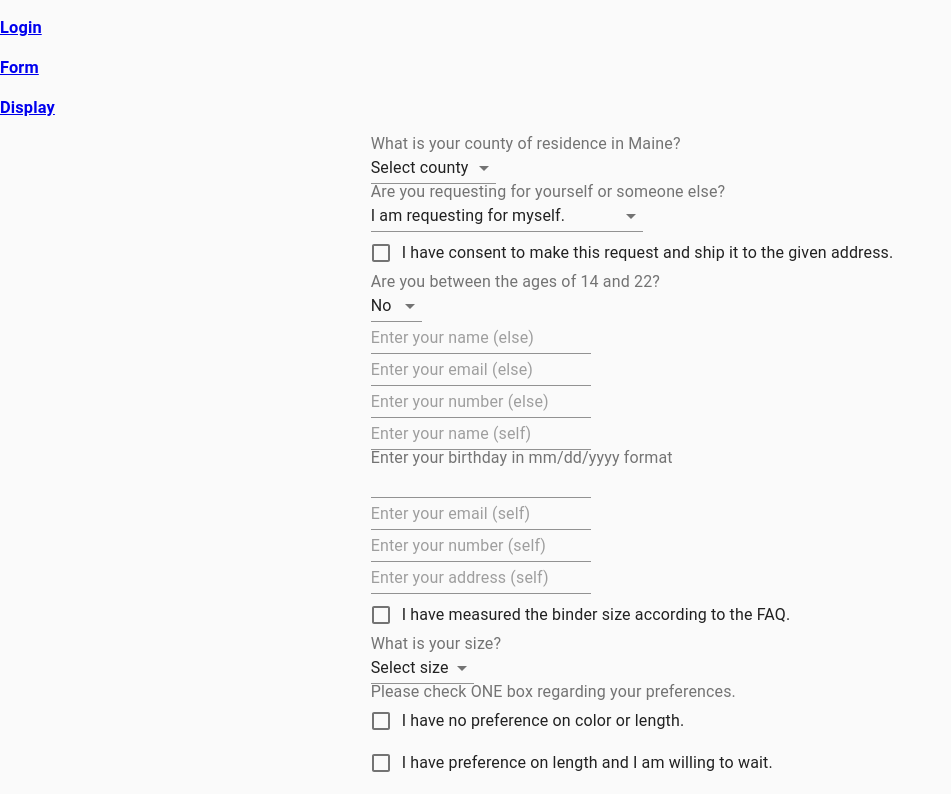
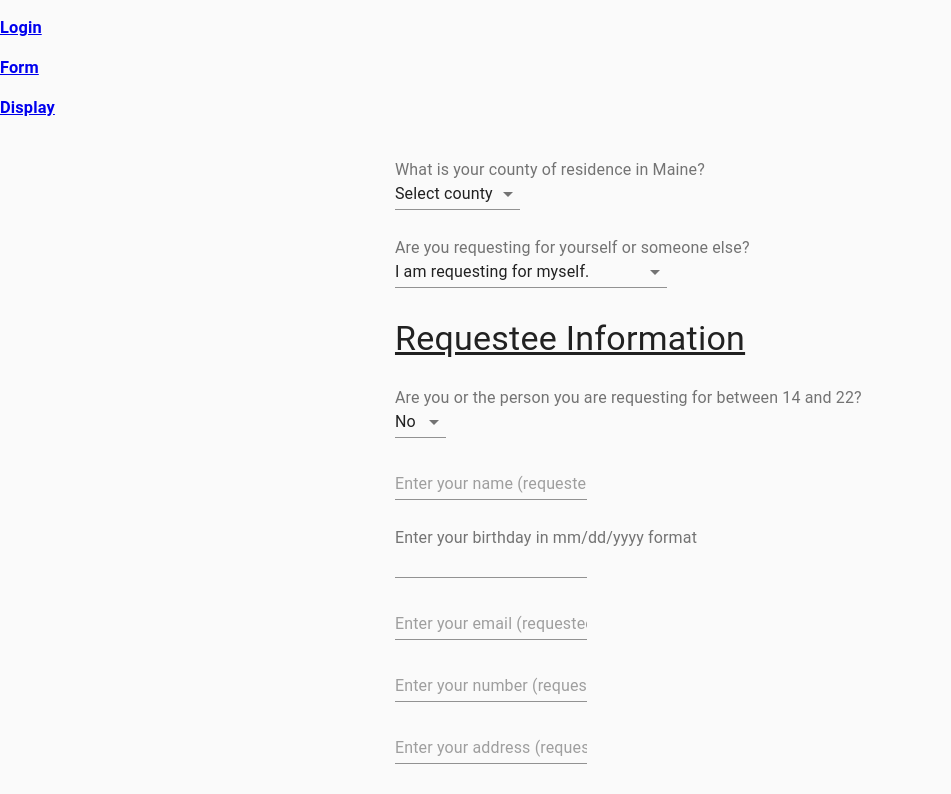
Before and after one commit to limzkil/OM-binder-program, a React (Create React App) app: page /form in a window 1280 px wide. Shown: the top 794 px of the page, without its empty margins (0-951 px from the left). Built offline with nearby package versions, Linux system fonts and the light colour scheme.

Commit message:
spacing on display, form improved

```diff
--- a/src/ReqForm.js
+++ b/src/ReqForm.js
@@ -9,8 +9,25 @@ import InputLabel from "@material-ui/core/InputLabel";
 import NativeSelect from "@material-ui/core/NativeSelect";
 import Checkbox from "@material-ui/core/Checkbox";
 import FormControlLabel from "@material-ui/core/FormControlLabel";
+import Typography from "@material-ui/core/Typography";
 
-import { useState } from "react";
+import { useState, useEffect } from "react";
+
+const useStyles = makeStyles({
+  formContain: {
+    minHeight: "100vh",
+  },
+  formItemContain: {
+    margin: "30px",
+  },
+  formItemField: {
+    width: "15vw",
+  },
+  formHeadings: {
+    margin: "30px",
+    textDecoration: "underline",
+  },
+});
 
 export default function ReqForm() {
   const [sent, setSent] = useState(false);
@@ -18,14 +35,15 @@ export default function ReqForm() {
   const [emailSelf, setEmailSelf] = useState("");
   const [numberSelf, setNumberSelf] = useState("");
   const [addressSelf, setAddressSelf] = useState("");
-  const [birth, setBirth] = useState("")
+  const [birth, setBirth] = useState("");
   const [resMaine, setResMaine] = useState("");
   const [ageCheck, setAgeCheck] = useState(false);
-  const [selfOrElse, setSelfOrElse] = useState(true);
+  const [selfOrElse, setSelfOrElse] = useState(false);
   const [minorConsent, setMinorConsent] = useState(false);
   const [nameElse, setNameElse] = useState("");
   const [emailElse, setEmailElse] = useState("");
   const [numberElse, setNumberElse] = useState("");
+  const [relMinor, setRelMinor] = useState("");
   const [yesMeasure, setYesMeasure] = useState(false);
   const [bindSize, setBindSize] = useState("");
   const [noPref, setNoPref] = useState(false);
@@ -35,6 +53,11 @@ export default function ReqForm() {
   const [bindLength, setBindLength] = useState("");
   const [bindColor, setBindColor] = useState("");
   const [yesConfirm, setYesConfirm] = useState(false);
+
+  const isTrue = true;
+  const isFalse = false;
+
+  const style = useStyles();
 
   const handleSend = async (e) => {
     setSent(true);
@@ -46,8 +69,7 @@ export default function ReqForm() {
           numberSelf: numberSelf,
           numberElse: numberElse,
           addressSelf: addressSelf,
-          size: bindSize
-
+          size: bindSize,
         }),
         headers: { "content-type": "application/json" },
         method: "POST",
@@ -57,6 +79,14 @@ export default function ReqForm() {
     }
   };
 
+  useEffect(() => {
+    if (selfOrElse === "true") {
+      setSelfOrElse(true);
+    } else if (selfOrElse === "false") {
+      setSelfOrElse(false);
+    }
+  }, [selfOrElse]);
+
   return (
     <>
       {/* div container setting the styling of the entire form to root */}
@@ -65,14 +95,14 @@ export default function ReqForm() {
         {!sent ? (
           <Grid
             container
-            spacing={0}
+            spacing={1}
             direction="column"
             alignItems="center"
             justify="center"
-            style={{ minHeight: "100vh" }}
+            className={style.formContain}
           >
-            <form onSubmit={handleSend}  action="/" method="POST">
-              <Grid item xs={12}>
+            <form onSubmit={handleSend} action="/" method="POST">
+              <Grid item xs={12} className={style.formItemContain}>
                 <InputLabel>
                   What is your county of residence in Maine?
                 </InputLabel>
@@ -102,7 +132,7 @@ export default function ReqForm() {
                 </NativeSelect>
               </Grid>
 
-              <Grid item xs={12}>
+              <Grid item xs={12} className={style.formItemContain}>
                 <InputLabel>
                   Are you requesting for yourself or someone else?
                 </InputLabel>
@@ -111,14 +141,20 @@ export default function ReqForm() {
                   value={selfOrElse}
                   onChange={(e) => setSelfOrElse(e.target.value)}
                 >
-                  <option value={true}>I am requesting for myself.</option>
-                  <option value={false}>
+                  <option value={false}>I am requesting for myself.</option>
+                  <option value={true}>
                     I am requesting for someone else.
                   </option>
                 </NativeSelect>
               </Grid>
+              {console.log(selfOrElse)}
 
-              <Grid item xs={12}>
+              {selfOrElse ? (
+                <>
+                  <Typography className={style.formHeadings} variant="h4">
+                    Requester Information
+                  </Typography>
+                  <Grid item xs={12} className={style.formItemContain}>
                     <FormControlLabel
                       control={
                         <Checkbox
@@ -130,8 +166,68 @@ export default function ReqForm() {
                     />
                   </Grid>
 
-              <Grid item xs={12}>
-                <InputLabel>Are you between the ages of 14 and 22?</InputLabel>
+                  <Grid item xs={12} className={style.formItemContain}>
+                    <TextField
+                      type="text"
+                      name="elseName"
+                      placeholder="Enter your name (requester)"
+                      value={nameElse}
+                      className={style.formItemField}
+                      onChange={(e) => setNameElse(e.target.value)}
+                    />
+                  </Grid>
+                  <Grid item xs={12} className={style.formItemContain}>
+                    <TextField
+                      type="text"
+                      name="elseEmail"
+                      placeholder="Enter your email (requester)"
+                      value={emailElse}
+                      className={style.formItemField}
+                      onChange={(e) => setEmailElse(e.target.value)}
+                    />
+                  </Grid>
+                  <Grid item xs={12} className={style.formItemContain}>
+                    <TextField
+                      type="text"
+                      name="elsePhone"
+                      placeholder="Enter your number (requester)"
+                      value={numberElse}
+                      className={style.formItemField}
+                      onChange={(e) => setNumberElse(e.target.value)}
+                    />
+                  </Grid>
+                  <Grid item xs={12} className={style.formItemContain}>
+                    <InputLabel>
+                      What is your relationship with the requestee?
+                    </InputLabel>
+                    <NativeSelect
+                      id="relMinor"
+                      name="relMinor"
+                      value={relMinor}
+                      onChange={(e) => setRelMinor(e.target.value)}
+                    >
+                      <option value="">Select relationship</option>
+                      <option value={"Parent"}>Parent</option>
+                      <option value={"Relative"}>Relative</option>
+                      <option value={"Friend"}>Friend</option>
+                      <option value={"Mentor"}>Mentor</option>
+                      <option value={"School employee"}>School employee</option>
+                      <option value={"Other trusted person"}>
+                        Other trusted person
+                      </option>
+                    </NativeSelect>
+                  </Grid>
+                </>
+              ) : null}
+
+              <Typography className={style.formHeadings} variant="h4">
+                Requestee Information
+              </Typography>
+              <Grid item xs={12} className={style.formItemContain}>
+                <InputLabel>
+                  Are you or the person you are requesting for between 14 and
+                  22?
+                </InputLabel>
                 <NativeSelect
                   id="ageCheck"
                   value={ageCheck}
@@ -142,84 +238,63 @@ export default function ReqForm() {
                 </NativeSelect>
               </Grid>
 
-              <Grid item xs={12}>
-                <TextField
-                  type="text"
-                  name="elseName"
-                  placeholder="Enter your name (else)"
-                  value={nameElse}
-                  onChange={(e) => setNameElse(e.target.value)}
-                />
-              </Grid>
-              <Grid item xs={12}>
-                <TextField
-                  type="text"
-                  name="elseEmail"
-                  placeholder="Enter your email (else)"
-                  value={emailElse}
-                  onChange={(e) => setEmailElse(e.target.value)}
-                />
-              </Grid>
-              <Grid item xs={12}>
-                <TextField
-                  type="text"
-                  name="elsePhone"
-                  placeholder="Enter your number (else)"
-                  value={numberElse}
-                  onChange={(e) => setNumberElse(e.target.value)}
-                />
-              </Grid>
-
-              <Grid item xs={12}>
+              <Grid item xs={12} className={style.formItemContain}>
                 <TextField
                   type="text"
                   name="name"
-                  placeholder="Enter your name (self)"
+                  placeholder="Enter your name (requestee)"
+                  className={style.formItemField}
                   value={nameSelf}
                   onChange={(e) => setNameSelf(e.target.value)}
                 />
               </Grid>
 
-              <Grid item xs={12}>
-                <InputLabel>Enter your birthday in mm/dd/yyyy format</InputLabel>
+              <Grid item xs={12} className={style.formItemContain}>
+                <InputLabel>
+                  Enter your birthday in mm/dd/yyyy format
+                </InputLabel>
                 <TextField
                   type="text"
                   name="dob"
                   placeholder=""
                   value={birth}
+                  className={style.formItemField}
                   onChange={(e) => setBirth(e.target.value)}
                 />
               </Grid>
 
-              <Grid item xs={12}>
+              <Grid item xs={12} className={style.formItemContain}>
                 <TextField
                   type="text"
                   name="email"
-                  placeholder="Enter your email (self)"
+                  placeholder="Enter your email (requestee)"
                   value={emailSelf}
+                  className={style.formItemField}
                   onChange={(e) => setEmailSelf(e.target.value)}
                 />
               </Grid>
-              <Grid item xs={12}>
+              <Grid item xs={12} className={style.formItemContain}>
                 <TextField
                   type="text"
                   name="phone"
-                  placeholder="Enter your number (self)"
+                  placeholder="Enter your number (requestee)"
                   value={numberSelf}
+                  className={style.formItemField}
                   onChange={(e) => setNumberSelf(e.target.value)}
                 />
               </Grid>
-              <Grid item xs={12}>
+              <Grid item xs={12} className={style.formItemContain}>
                 <TextField
                   type="text"
                   name="address"
-                  placeholder="Enter your address (self)"
+                  placeholder="Enter your address (requestee)"
                   value={addressSelf}
+                  className={style.formItemField}
                   onChange={(e) => setAddressSelf(e.target.value)}
                 />
               </Grid>
 
-              <Grid item xs={12}>
+              <Grid item xs={12} className={style.formItemContain}>
                 <FormControlLabel
                   control={
                     <Checkbox
@@ -231,7 +306,7 @@ export default function ReqForm() {
                 />
               </Grid>
 
-              <Grid item xs={12}>
+              <Grid item xs={12} className={style.formItemContain}>
                 <InputLabel>What is your size?</InputLabel>
                 <NativeSelect
                   id="bindSize"
@@ -252,11 +327,11 @@ export default function ReqForm() {
                 </NativeSelect>
               </Grid>
 
-              <InputLabel>
+              <InputLabel className={style.formItemContain}>
                 Please check ONE box regarding your preferences.
               </InputLabel>
 
-              <Grid item xs={12}>
+              <Grid item xs={12} className={style.formItemContain}>
                 <FormControlLabel
                   control={
                     <Checkbox
@@ -268,7 +343,7 @@ export default function ReqForm() {
                 />
               </Grid>
 
-              <Grid item xs={12}>
+              <Grid item xs={12} className={style.formItemContain}>
                 <FormControlLabel
                   control={
                     <Checkbox
@@ -280,7 +355,7 @@ export default function ReqForm() {
                 />
               </Grid>
 
-              <Grid item xs={12}>
+              <Grid item xs={12} className={style.formItemContain}>
                 <FormControlLabel
                   control={
                     <Checkbox
@@ -292,7 +367,7 @@ export default function ReqForm() {
                 />
               </Grid>
 
-              <Grid item xs={12}>
+              <Grid item xs={12} className={style.formItemContain}>
                 <FormControlLabel
                   control={
                     <Checkbox
@@ -304,7 +379,7 @@ export default function ReqForm() {
                 />
               </Grid>
 
-              <Grid item xs={12}>
+              <Grid item xs={12} className={style.formItemContain}>
                 <InputLabel>What is your preferred length?</InputLabel>
                 <NativeSelect
                   id="bindLength"
@@ -318,7 +393,7 @@ export default function ReqForm() {
                 </NativeSelect>
               </Grid>
 
-              <Grid item xs={12}>
+              <Grid item xs={12} className={style.formItemContain}>
                 <InputLabel>What is your preferred color?</InputLabel>
                 <NativeSelect
                   id="bindColor"
@@ -339,7 +414,7 @@ export default function ReqForm() {
                 </NativeSelect>
               </Grid>
 
-              <Grid item xs={12}>
+              <Grid item xs={12} className={style.formItemContain}>
                 <FormControlLabel
                   control={
                     <Checkbox
@@ -355,6 +430,7 @@ export default function ReqForm() {
                 variant="contained"
                 type="submit"
                 value="Submit Form"
+                className={style.formItemContain}
               >
                 Submit
               </Button>
```
Also changed, not shown: src/Display.js (+19 -1 lines), src/fetchComponents/Inventory.js (+14 -0 lines), src/fetchComponents/Requests.js (+8 -0 lines). Lines whose indentation alone changed are shown as unchanged.
